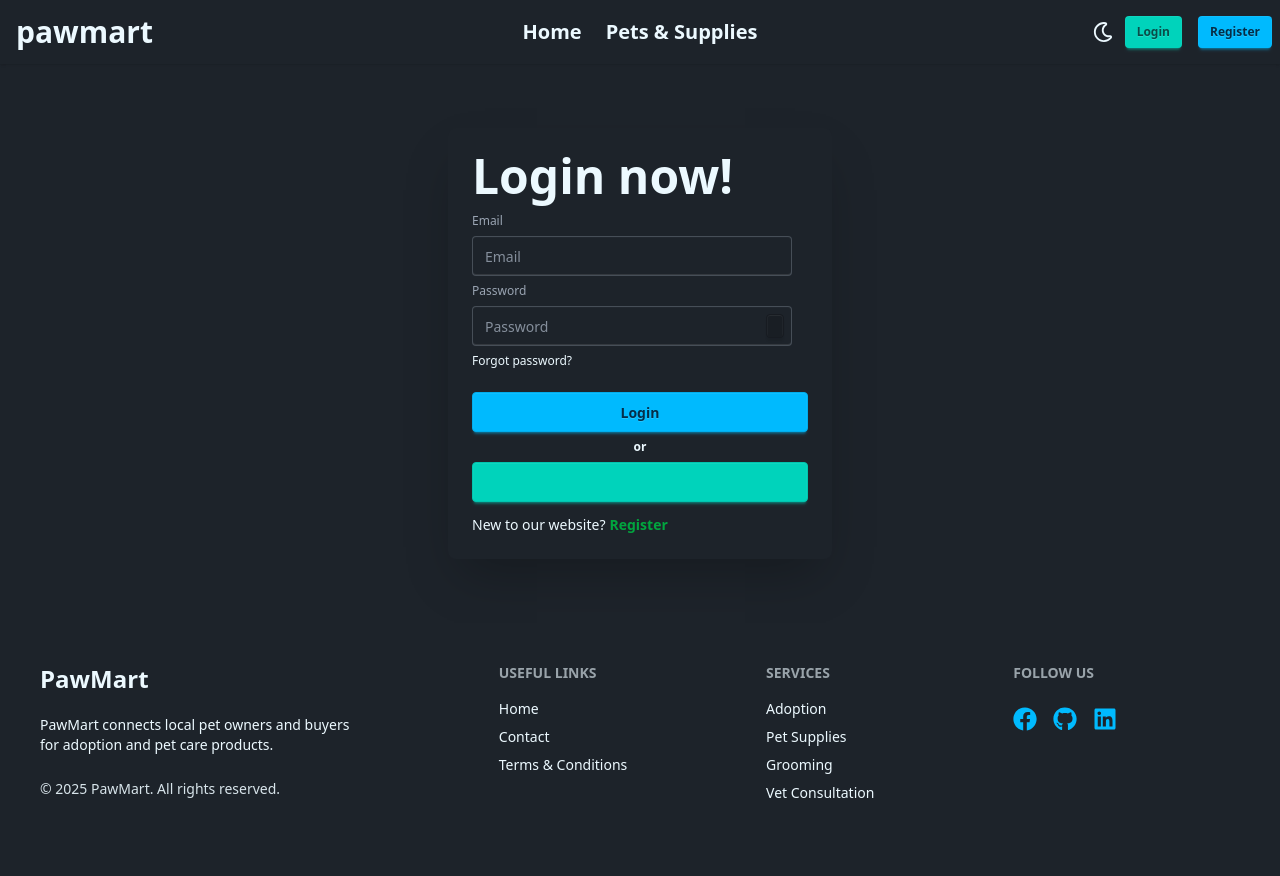
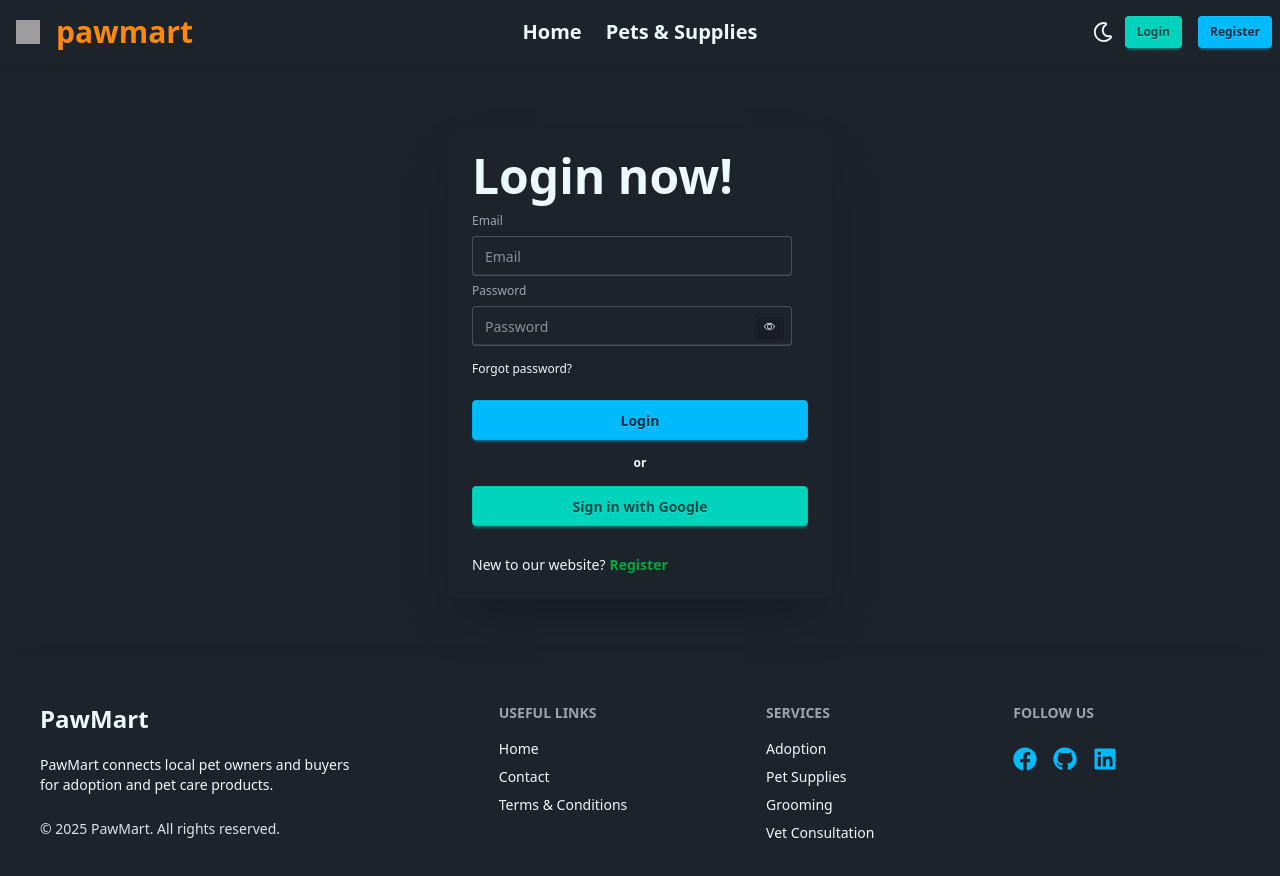
Before and after one commit to mehedihasanshohan/pawmart-client, a React (Vite) app: page /login in a window 1280 px wide. Shown: the top 876 px of the page. Before the commit the page ends 843 px from the top, so only its background shows below. Built offline with nearby package versions, Linux system fonts and the light colour scheme; no server answers; grey boxes are pictures that could not be loaded.

Commit message:
fix register and login page

```diff
--- a/src/MyListings.jsx
+++ b/src/MyListings.jsx
@@ -45,7 +45,7 @@ const MyListings = () => {
 
 
   return (
-    <div className=''>
+    <div className='min-h-screen'>
       <h2 className='text-center text-2xl font-bold mt-6 mb-4'>My Listings</h2>
       <div className="overflow-x-auto">
   <table className="table">
--- a/src/components/Footer.jsx
+++ b/src/components/Footer.jsx
@@ -6,7 +6,7 @@ const Footer = () => {
   return (
     <footer
       data-aos="zoom-out"
-      className="footer sm:footer-horizontal bg-base-100  p-10"
+      className="footer sm:footer-horizontal bg-base-100 shadow-2xl  p-10"
     >
       <aside>
         <Link to="/" className="flex items-center gap-2 mb-3">
--- a/src/components/Navbar.jsx
+++ b/src/components/Navbar.jsx
@@ -51,9 +51,12 @@ const Navbar = () => {
         }
         </ul>
     </div>
-    <Link to='/' className="text-3xl font-semibold  ml-2 animate__animated animate__rollIn">
-      <span className=' text-3xl font-semibold'>pawmart</span>
-    </Link>
+    <div className='flex items-center justify-center gap-2'>
+      <img src="https://i.ibb.co.com/ZRxFkpTv/dog-13748949.png" className='w-6 h-6 ml-2' alt="" />
+      <Link to='/' className="text-3xl font-semibold  ml-2 animate__animated animate__rollIn">
+       <span className='text-orange-400 text-3xl font-semibold'>pawmart</span>
+      </Link>
+    </div>
   </div>
   <div className="navbar-center hidden lg:flex animate__animated animate__fadeInLeft" >
     <ul data-aos="fade-left" className="flex justify-center items-center gap-6   font-semibold text-xl px-1">
--- a/src/components/Slider.jsx
+++ b/src/components/Slider.jsx
@@ -8,7 +8,7 @@ const Slider = () => {
         {/* Slide 1 */}
         <div id="slide1" className="carousel-item relative w-full">
           {/* <img src="https://i.ibb.co.com/rKmgQsxj/w1.jpg" className="w-full h-128 object-cover" /> */}
-          <img src="https://i.ibb.co.com/HDqDt2Xv/w2.jpg" className="w-full h-128 object-cover" />
+          <img src="https://i.ibb.co.com/HfMKMZDM/adorable-portrait-pets-surrounded-by-flowers.jpg" className="w-full h-128 object-cover" />
 
 
           {/* Text overlay */}
@@ -28,7 +28,7 @@ const Slider = () => {
         {/* Slide 2 */}
         <div id="slide2" className="carousel-item relative w-full">
           {/* <img src="https://i.ibb.co.com/HDqDt2Xv/w2.jpg" className="w-full h-128 object-cover" /> */}
-          <img src="https://i.ibb.co.com/rKmgQsxj/w1.jpg" className="w-full h-128 object-cover" />
+          <img src="https://i.ibb.co.com/RVYJPzn/view-cats-dogs-showing-friendship.jpg" className="w-full h-128 object-cover" />
 
           <div className="absolute inset-0 flex flex-col justify-start items-center text-white bg-black/40 pt-28">
             <h2 className="text-4xl font-bold mb-3 pt-4">Adopt, Don't Shop — Give a Pet a Home.</h2>
--- a/src/context/AuthProvider.jsx
+++ b/src/context/AuthProvider.jsx
@@ -3,6 +3,7 @@ import {
   createUserWithEmailAndPassword,
   GoogleAuthProvider,
   onAuthStateChanged,
+  reload,
   signInWithEmailAndPassword,
   signInWithPopup,
   signOut} from 'firebase/auth'
@@ -36,7 +37,10 @@ const AuthProvider = ({children}) => {
   }
 
   useEffect(() => {
-    const unsubscribe = onAuthStateChanged(auth, (currentUser) => {
+    const unsubscribe = onAuthStateChanged(auth, async(currentUser) => {
+      if(currentUser){
+        await reload(currentUser)
+      }
       console.log(currentUser)
       setUser(currentUser)
       setLoading(false);
--- a/src/pages/Login.jsx
+++ b/src/pages/Login.jsx
@@ -1,132 +1,143 @@
-// import { GoogleAuthProvider} from 'firebase/auth';
-import {  use, useState } from 'react'
-import { BsEye } from 'react-icons/bs';
-import { BsEyeSlash } from 'react-icons/bs';
-import { Link, useLocation, useNavigate } from 'react-router';
-// import auth from '../../firebase/firebase.config';
-// import google from '/google.png'
-// import { AuthContext } from '../../context/AuthContext.';
-import { toast } from 'react-toastify';
+import { useContext, useState } from 'react'
+import { BsEye, BsEyeSlash } from 'react-icons/bs'
+import { Link, useLocation, useNavigate } from 'react-router'
+import { toast } from 'react-toastify'
+import { AuthContext } from '../context/AuthContext'
 
 const Login = () => {
-  // const {logInUser, signInWithGoogle} = use(AuthContext);
-  const [error, setError] = useState("");
-  const [success, setSuccess] = useState("");
-  const [showPassword, setShowPassword] = useState(false);
-  const [email, setEmail] = useState("");
-  const navigate = useNavigate();
-  const location = useLocation();
-  // const googleprovider = new GoogleAuthProvider()
+  const { logInUser, signInWithGoogle } = useContext(AuthContext)
+  const [error, setError] = useState('')
+  const [success, setSuccess] = useState('')
+  const [showPassword, setShowPassword] = useState(false)
+  const [loading, setLoading] = useState(false)
+  const [email, setEmail] = useState('')
+  const navigate = useNavigate()
+  const location = useLocation()
 
-  // const handleGoogleSignIn = () => {
-  //   signInWithGoogle()
-  //    .then(result => {
-  //       setSuccess(`Login successful! Welcome ${result.user.displayName || result.user.email}`);
-  //       navigate(location.state || '/');
-  //    })
-  //    .catch(error => {
-  //       setError(error.message)
-  //    })
-  // }
+  // Toggle password visibility
+  const handleTogglePasswordShow = (e) => {
+    e.preventDefault()
+    setShowPassword(!showPassword)
+  }
 
-  // const handleLogin = e => {
-  //   e.preventDefault();
-  //   const email = e.target.email.value;
-  //   const password = e.target.password.value;
-  //   console.log(email, password);
+  // Handle Google Sign-In
+  const handleGoogleSignIn = async () => {
+    setError('')
+    setSuccess('')
+    setLoading(true)
+    try {
+      const result = await signInWithGoogle()
+      setSuccess(`Login successful! Welcome ${result.user.displayName || result.user.email}`)
+      toast.success(`Welcome ${result.user.displayName || result.user.email}`)
+      navigate(location.state?.from || '/')
+    } catch (err) {
+      setError(err.message)
+    } finally {
+      setLoading(false)
+    }
+  }
 
-  //   setError("");
-  //   setSuccess("");
+  // Handle email/password login
+  const handleLogin = async (e) => {
+    e.preventDefault()
+    setError('')
+    setSuccess('')
+    setLoading(true)
 
-  //   if (password.length < 6) {
-  //     setError("Password must be at least 6 characters long.");
-  //     return;
-  //   }
-  //   if (!/[A-Z]/.test(password)) {
-  //     setError("Password must contain at least one uppercase letter.");
-  //     return;
-  //   }
-  //   if (!/[a-z]/.test(password)) {
-  //     setError("Password must contain at least one lowercase letter.");
-  //     return;
-  //   }
+    const password = e.target.password.value
+    const emailInput = e.target.email.value.trim()
 
-    // signInWithEmailAndPassword(auth, email, password)
-  //   logInUser(email, password)
-  //     .then(result => {
-  //       console.log(result.user);
-  //       setSuccess('login successfully')
-  //       navigate(location.state || '/')
-  //       toast.success('log in successfully completed')
-  //     })
-  //     .catch(error => {
-  //       console.log(error)
-  //       setError(error.message)
-  //     })
-  // }
+    // Optional: simple password validation
+    if (password.length < 6) {
+      setError('Password must be at least 6 characters long.')
+      setLoading(false)
+      return
+    }
 
-  // const handleTogglePasswordShow = e => {
-  //   e.preventDefault();
-  //   setShowPassword(!showPassword);
-  // }
-
-
+    try {
+      // eslint-disable-next-line no-unused-vars
+      const result = await logInUser(emailInput, password)
+      setSuccess('Login successful!')
+      toast.success('Login successfully completed')
+      navigate(location.state?.from || '/')
+    } catch (err) {
+      setError(err.message)
+    } finally {
+      setLoading(false)
+    }
+  }
 
   return (
-    <div className="animate__animated animate__bounceIn card bg-base-100 m-auto mt-16 mb-16 w-full max-w-sm shrink-0 shadow-2xl">
+    <div className="animate__animated animate__bounceIn card bg-base-100 m-auto mt-16 mb-16 w-full max-w-sm shadow-2xl">
       <div className="card-body">
         <h1 className="text-5xl font-bold">Login now!</h1>
-        <form>
+        <form onSubmit={handleLogin}>
           <fieldset className="fieldset">
             <label className="label">Email</label>
             <input
               type="email"
-            name='email'
-            autoComplete='off'
+              name="email"
+              autoComplete="off"
               className="input"
               placeholder="Email"
               value={email}
               onChange={(e) => setEmail(e.target.value)}
+              required
             />
+
             <label className="label">Password</label>
-
-          <div className='relative'>
-            <input type={showPassword ? 'text': 'password'}
-               name='password' autoComplete='off'
-               className="input" placeholder="Password" />
+            <div className="relative">
+              <input
+                type={showPassword ? 'text' : 'password'}
+                name="password"
+                autoComplete="off"
+                className="input"
+                placeholder="Password"
+                required
+              />
               <button
-               type='button'
-              //  onClick={handleTogglePasswordShow}
-               className='btn btn-xs top-2 right-6 absolute'>
-                {/* { showPassword ? <BsEyeSlash></BsEyeSlash> : <BsEye></BsEye>} */}
+                type="button"
+                onClick={handleTogglePasswordShow}
+                aria-label="Toggle Password Visibility"
+                className="btn btn-xs top-2 right-6 absolute"
+              >
+                {showPassword ? <BsEyeSlash /> : <BsEye />}
               </button>
             </div>
 
-          <div>
-            <Link
-                to='/forget-password'
-                state={{ email: email }}
-            >
+            <div className="mt-2">
+              <Link to="/forget-password" state={{ email }}>
                 Forgot password?
               </Link>
             </div>
-          <button className="btn btn-info mt-4">Login</button>
-          <div className='text-center font-semibold text-md'><p>or</p></div>
-          <button type='button'
-          // onClick={handleGoogleSignIn}
-          className="btn btn-accent">
-            {/* <img src={google} className='h-4 w-4' alt="" /> Google */}
+
+            <button className="btn btn-info mt-4 w-full" disabled={loading}>
+              {loading ? 'Logging in...' : 'Login'}
+            </button>
+
+            <div className="text-center font-semibold text-md mt-2"><p>or</p></div>
+
+            <button
+              type="button"
+              onClick={handleGoogleSignIn}
+              className="btn btn-accent w-full mt-2"
+              disabled={loading}
+            >
+              {/* You can add Google icon here */}
+              Sign in with Google
             </button>
           </fieldset>
-        {
-          success && (
-          <p className='text-green-600'>{success}</p>
-        )}
-        {
-          error && <p className='text-red-500'>{error}</p>
-        }
+
+          {success && <p className="text-green-600 mt-2">{success}</p>}
+          {error && <p className="text-red-500 mt-2">{error}</p>}
         </form>
-        <p>New to our website?<Link className='text-green-600 font-semibold ml-1' to='/register'>Register</Link> </p>
+
+        <p className="mt-4">
+          New to our website?
+          <Link className="text-green-600 font-semibold ml-1" to="/register">
+            Register
+          </Link>
+        </p>
       </div>
     </div>
   )
--- a/src/pages/MyOrders.jsx
+++ b/src/pages/MyOrders.jsx
@@ -56,7 +56,7 @@ const MyOrders = () => {
 
 
   return (
-    <div className=''>
+    <div className='min-h-screen'>
       <h2 className='text-center text-2xl font-bold mt-6 mb-4'>My Orders</h2>
       <div className="overflow-x-auto">
   <table className="table">
--- a/src/pages/Register.jsx
+++ b/src/pages/Register.jsx
@@ -1,52 +1,79 @@
-import { GoogleAuthProvider } from 'firebase/auth';
-import { useContext, useState } from 'react';
-import { BsEye, BsEyeSlash } from 'react-icons/bs';
-import { Link, useNavigate } from 'react-router';
-import { toast } from 'react-toastify';
-import { AuthContext } from '../context/AuthContext';
+import { useContext, useState } from 'react'
+import { BsEye, BsEyeSlash } from 'react-icons/bs'
+import { Link, useNavigate } from 'react-router'
+import { toast } from 'react-toastify'
+import { AuthContext } from '../context/AuthContext'
+import { updateProfile } from 'firebase/auth'
 
 const Register = () => {
-  const { createUser, signInWithGoogle } = useContext(AuthContext);
-  const [error, setError] = useState("");
-  const [success, setSuccess] = useState("");
-  const [showPassword, setShowPassword] = useState(false);
-  const navigate = useNavigate();
+  const { createUser, signInWithGoogle } = useContext(AuthContext)
+  const [error, setError] = useState('')
+  const [success, setSuccess] = useState('')
+  const [showPassword, setShowPassword] = useState(false)
+  const [loading, setLoading] = useState(false)
+  const navigate = useNavigate()
 
-  const handleGoogleSignIn = () => {
-    signInWithGoogle(GoogleAuthProvider)
-      .then(result => {
-        toast.success(`Welcome ${result.user.displayName || result.user.email}`);
-        navigate('/');
-      })
-      .catch(error => {
-        toast.error(error.message);
-      });
-  };
+  // Toggle password visibility
+  const handleTogglePasswordShow = (e) => {
+    e.preventDefault()
+    setShowPassword(!showPassword)
+  }
 
-  const handleRegister = (e) => {
-    e.preventDefault();
-    const email = e.target.email.value;
-    const password = e.target.password.value;
+  // Google Sign-In
+  const handleGoogleSignIn = async () => {
+    setError('')
+    setSuccess('')
+    setLoading(true)
+    try {
+      const result = await signInWithGoogle()
+      const userName = result?.user?.displayName || result?.user?.email
+      setSuccess(`Login successful! Welcome ${userName}`)
+      toast.success(`Welcome ${userName}`)
+      navigate('/') // navigate after login
+    } catch (err) {
+      setError(err.message)
+    } finally {
+      setLoading(false)
+    }
+  }
 
-    setError("");
-    setSuccess("");
+  // Email/Password Registration
+  const handleRegister = async (e) => {
+    e.preventDefault()
+    setError('')
+    setSuccess('')
+    setLoading(true)
 
-    if (password.length < 6) return setError("Password must be at least 6 characters long.");
-    if (!/[A-Z]/.test(password)) return setError("Password must contain at least one uppercase letter.");
-    if (!/[a-z]/.test(password)) return setError("Password must contain at least one lowercase letter.");
+    const name = e.target.name.value.trim()
+    const photoURL = e.target.photo.value.trim()
+    const email = e.target.email.value.trim()
+    const password = e.target.password.value
 
-    createUser(email, password)
-      .then(result => {
-        console.log(result);
+    // Password validation
+    if (password.length < 6) return setError('Password must be at least 6 characters long.')
+    if (!/[A-Z]/.test(password)) return setError('Password must contain at least one uppercase letter.')
+    if (!/[a-z]/.test(password)) return setError('Password must contain at least one lowercase letter.')
+    if (!/\d/.test(password)) return setError('Password must contain at least one number.')
+
+    try {
+      const result = await createUser(email, password)
+
+      // ✅ Firebase v9 modular updateProfile
+      await updateProfile(result.user, {
+        displayName: name,
+        photoURL: photoURL
       })
 
-      .catch(error => toast.error(error.message));
-  };
-
-  const handleTogglePasswordShow = (e) => {
-    e.preventDefault();
-    setShowPassword(!showPassword);
-  };
+      setSuccess('Registration successful!')
+      toast.success(`Welcome ${result.user.displayName}`)
+      e.target.reset() // reset form
+      navigate('/') // navigate after registration
+    } catch (err) {
+      setError(err.message)
+    } finally {
+      setLoading(false)
+    }
+  }
 
   return (
     <div className="card bg-base-100 m-auto mt-8 mb-16 w-full max-w-sm shadow-xl">
@@ -70,18 +97,26 @@ const Register = () => {
                 required
               />
               <button
+                type="button"
                 onClick={handleTogglePasswordShow}
+                aria-label="Toggle Password Visibility"
                 className="btn btn-xs top-2 right-6 absolute"
               >
                 {showPassword ? <BsEyeSlash /> : <BsEye />}
               </button>
             </div>
-            <button className="btn btn-info mt-4 w-full">Register</button>
+
+            <button className="btn btn-info mt-4 w-full" disabled={loading}>
+              {loading ? 'Registering...' : 'Register'}
+            </button>
+
             <div className="text-center font-semibold text-md mt-2"><p>or</p></div>
+
             <button
               type="button"
               onClick={handleGoogleSignIn}
-              className="btn btn-accent w-full"
+              className="btn btn-accent w-full mt-2"
+              disabled={loading}
             >
               Sign in with Google
             </button>
@@ -93,11 +128,13 @@ const Register = () => {
 
         <p className="mt-4 text-center">
           Already have an account?
-          <Link className="text-green-600 font-semibold ml-1" to="/login">Login</Link>
+          <Link className="text-green-600 font-semibold ml-1" to="/login">
+            Login
+          </Link>
         </p>
       </div>
     </div>
-  );
-};
+  )
+}
 
-export default Register;
+export default Register
```
Also changed, not shown: src/index.css (line endings or trailing spaces). Lines whose indentation alone changed are shown as unchanged.
